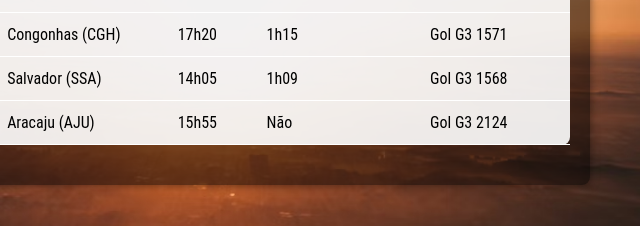
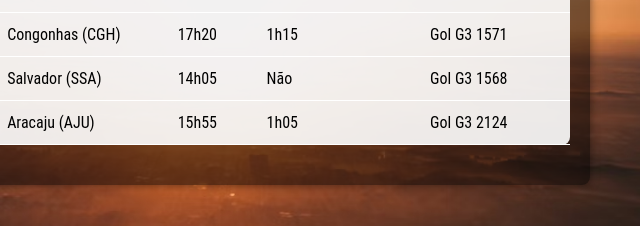
Before and after one commit to lauralimab/TripOrganizer, a plain HTML site: page Voos.html in a window 1280 px wide. Shown: the part 319-545 px from the top of the page, 619-1259 px from the left. Drawn offline with Linux system fonts and the light colour scheme.

Commit message:
Update Voos.html

```diff
--- a/Voos.html
+++ b/Voos.html
@@ -62,7 +62,7 @@
                     <td>2h35</td>
                     <td>Salvador (SSA)</td>
                     <td>14h05</td>
-                    <td>1h09</td>
+                    <td>Não</td>
                     <td>Gol G3 1568</td>
                 </tr>
                 <tr>
@@ -72,7 +72,7 @@
                     <td>0h45min</td>
                     <td>Aracaju (AJU)</td>
                     <td>15h55</td>
-                    <td>Não</td>
+                    <td>1h05</td>
                     <td>Gol G3 2124</td>
 
                 </tr>
```
